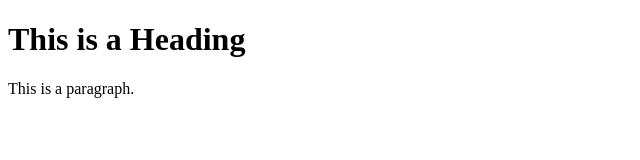
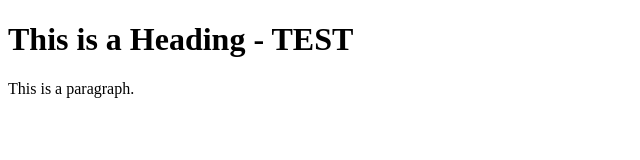
Before and after one commit to valhalla540/valhalla540.github.io, a plain HTML site: page test.html in a window 1280 px wide. Shown: the whole page, without its empty margins (0-640 px from the left). Drawn offline with Linux system fonts and the light colour scheme.

Commit message:
Update test.html

```diff
--- a/test.html
+++ b/test.html
@@ -5,7 +5,7 @@
 </head>
 <body>
 
-<h1>This is a Heading</h1>
+<h1>This is a Heading - TEST</h1>
 <p>This is a paragraph.</p>
 
 </body>
```
